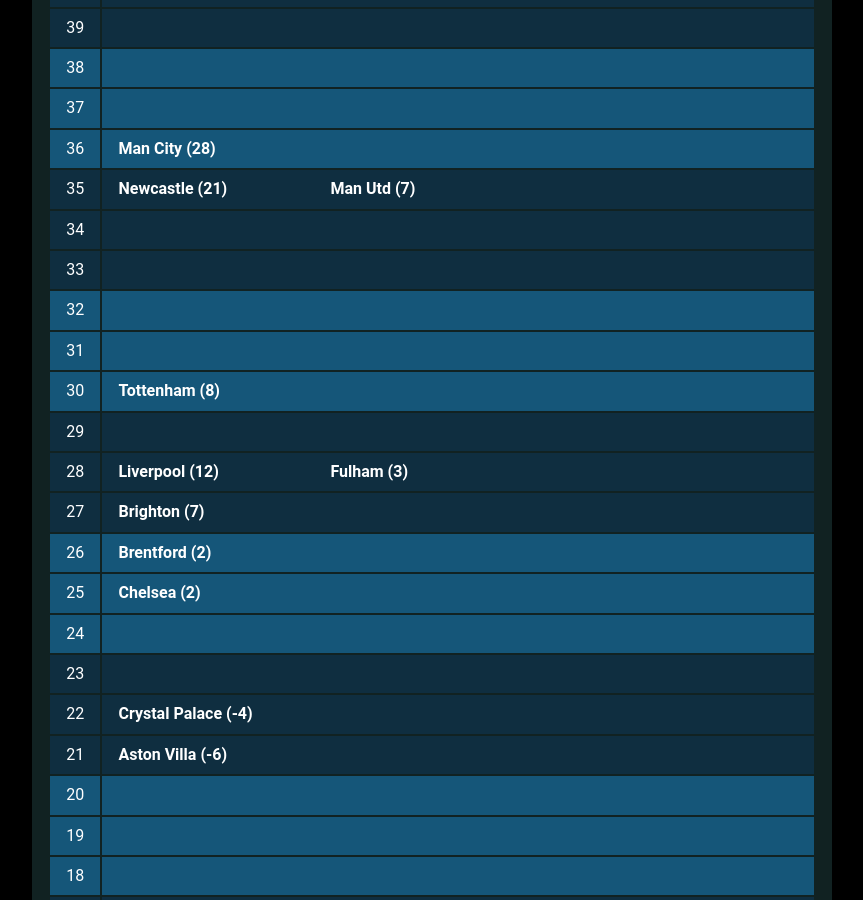
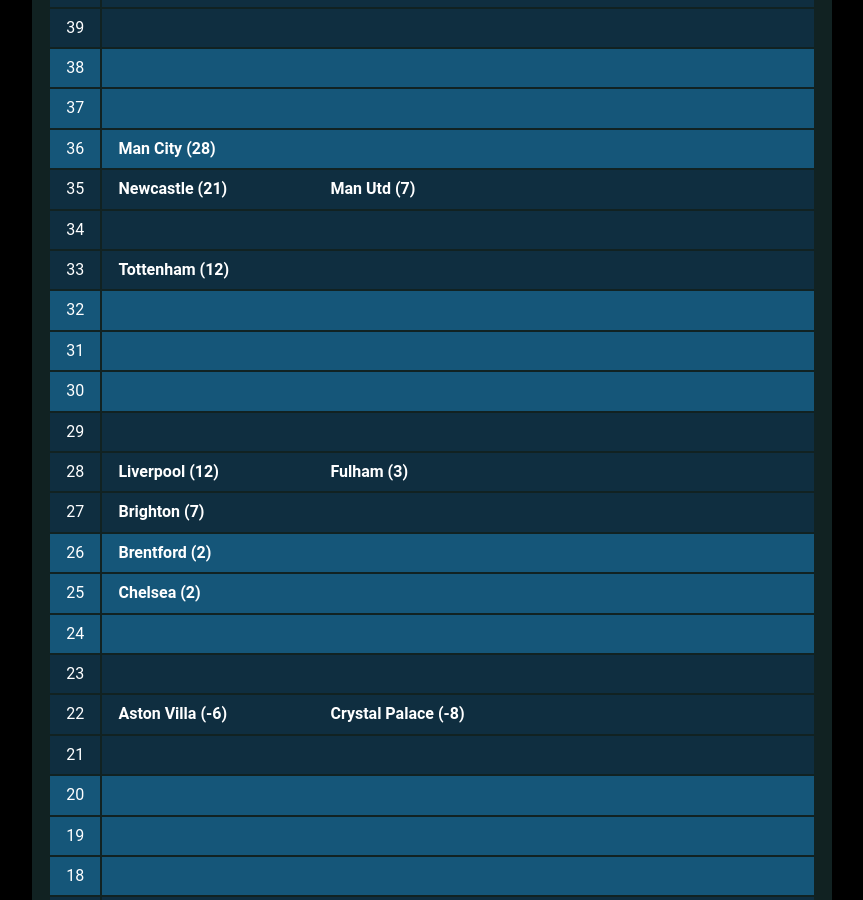
Before and after one commit to muru/muru.github.io, a Jekyll site: the page built from resources.md, in a window 1280 px wide and 900 px high, scrolled down 1679 px. Shown: the whole window, without its empty margins (208-1071 px from the left). Built offline with Jekyll 4.4.1, drawn with Linux system fonts in a browser that asks for light colours; some web fonts are replaced; some of the changed text lies outside the part shown.

Commit message:
updated cann-table: Fri  6 Jan 00:00:53 JST 2023

```diff
--- a/cann-table.html
+++ b/cann-table.html
@@ -62,6 +62,7 @@
 	<tr class="cann-row-2">
 		<td class="cann-point"> 33 </td>
 		<td class="cann-clubs">
+			<span class="club-name"> Tottenham (12) </span>
 		</td>
  	</tr>
 	<tr class="cann-row-1">
@@ -77,7 +78,6 @@
 	<tr class="cann-row-1">
 		<td class="cann-point"> 30 </td>
 		<td class="cann-clubs">
-			<span class="club-name"> Tottenham (8) </span>
 		</td>
  	</tr>
 	<tr class="cann-row-2">
@@ -123,13 +123,13 @@
 	<tr class="cann-row-2">
 		<td class="cann-point"> 22 </td>
 		<td class="cann-clubs">
-			<span class="club-name"> Crystal Palace (-4) </span>
+			<span class="club-name"> Aston Villa (-6) </span>
+			<span class="club-name"> Crystal Palace (-8) </span>
 		</td>
  	</tr>
 	<tr class="cann-row-2">
 		<td class="cann-point"> 21 </td>
 		<td class="cann-clubs">
-			<span class="club-name"> Aston Villa (-6) </span>
 		</td>
  	</tr>
 	<tr class="cann-row-1">
@@ -151,39 +151,39 @@
 		<td class="cann-point"> 17 </td>
 		<td class="cann-clubs">
 			<span class="club-name"> Leicester (-5) </span>
+			<span class="club-name"> Leeds (-6) </span>
+			<span class="club-name"> Nottm Forest (-21) </span>
 		</td>
  	</tr>
 	<tr class="cann-row-2">
 		<td class="cann-point"> 16 </td>
 		<td class="cann-clubs">
-			<span class="club-name"> Leeds (-6) </span>
 			<span class="club-name"> Bournemouth (-21) </span>
 		</td>
  	</tr>
 	<tr class="cann-row-2">
 		<td class="cann-point"> 15 </td>
 		<td class="cann-clubs">
+			<span class="club-name"> West Ham (-9) </span>
 			<span class="club-name"> Everton (-10) </span>
 		</td>
  	</tr>
 	<tr class="cann-row-1">
 		<td class="cann-point"> 14 </td>
 		<td class="cann-clubs">
-			<span class="club-name"> West Ham (-9) </span>
-			<span class="club-name"> Nottm Forest (-22) </span>
+			<span class="club-name"> Wolves (-16) </span>
 		</td>
  	</tr>
 	<tr class="cann-row-1">
 		<td class="cann-point"> 13 </td>
 		<td class="cann-clubs">
-			<span class="club-name"> Wolves (-16) </span>
 		</td>
  	</tr>
 	<tr class="cann-row-1">
 		<td class="cann-point"> 12 </td>
 		<td class="cann-clubs">
-			<span class="club-name"> Southampton (-17) </span>
+			<span class="club-name"> Southampton (-18) </span>
 		</td>
  	</tr>
 </table>
-<span id="cann-gen-note"> Generated on  Wednesday, 04 January 2023 at 18:37 JST. </span>
+<span id="cann-gen-note"> Generated on  Friday, 06 January 2023 at 00:00 JST. </span>
```
